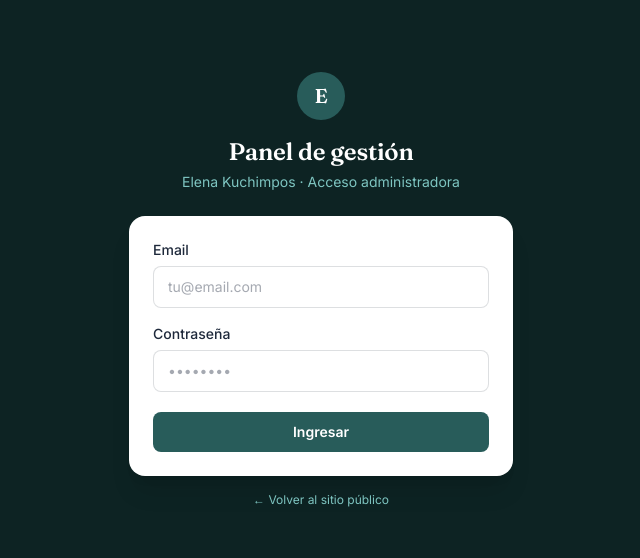
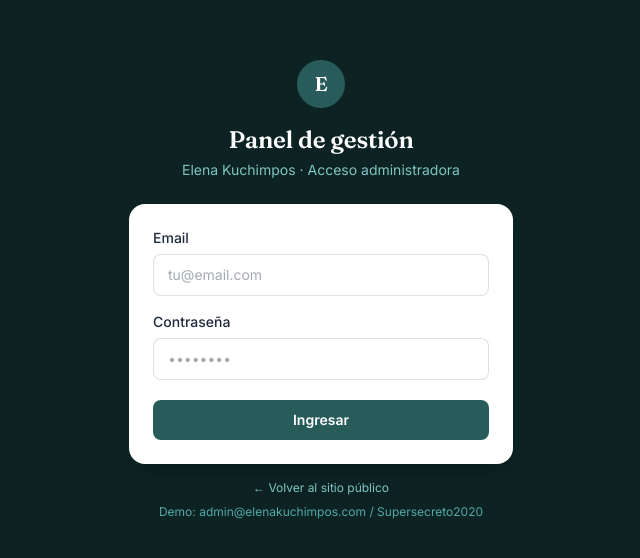
Before and after one commit to thevruno/auto-blog, a Next.js app: page /admin/login in a window 1280 px wide. Shown: the part 110-668 px from the top of the page, without its empty margins (319-959 px from the left). Built offline with nearby package versions, Linux system fonts and the light colour scheme; no server answers.

Commit message:
fix: limit DB pool to 5 connections, restore demo login hint
- Pool max: 5, idle timeout: 10s, connection timeout: 15s (prevents Supabase 15-connection exhaustion on free tier)
- Restore demo credentials hint on admin login page

```diff
--- a/src/app/admin/login/page.tsx
+++ b/src/app/admin/login/page.tsx
@@ -95,6 +95,10 @@ export default function LoginPage() {
             ← Volver al sitio público
           </a>
         </p>
+
+        <p className="mt-2 text-center text-xs text-brand-400">
+          Demo: admin@elenakuchimpos.com / Supersecreto2020
+        </p>
       </div>
     </main>
   );
--- a/src/db/index.ts
+++ b/src/db/index.ts
@@ -17,7 +17,12 @@ function createPool() {
     throw new Error("DATABASE_URL is required");
   }
 
-  const pool = new Pool({ connectionString: databaseUrl });
+  const pool = new Pool({
+    connectionString: databaseUrl,
+    max: 5,
+    idleTimeoutMillis: 10_000,
+    connectionTimeoutMillis: 15_000,
+  });
   if (process.env.NODE_ENV !== "production") {
     globalForDb.__arenaNextJsPostgresqlPool = pool;
   }
```
